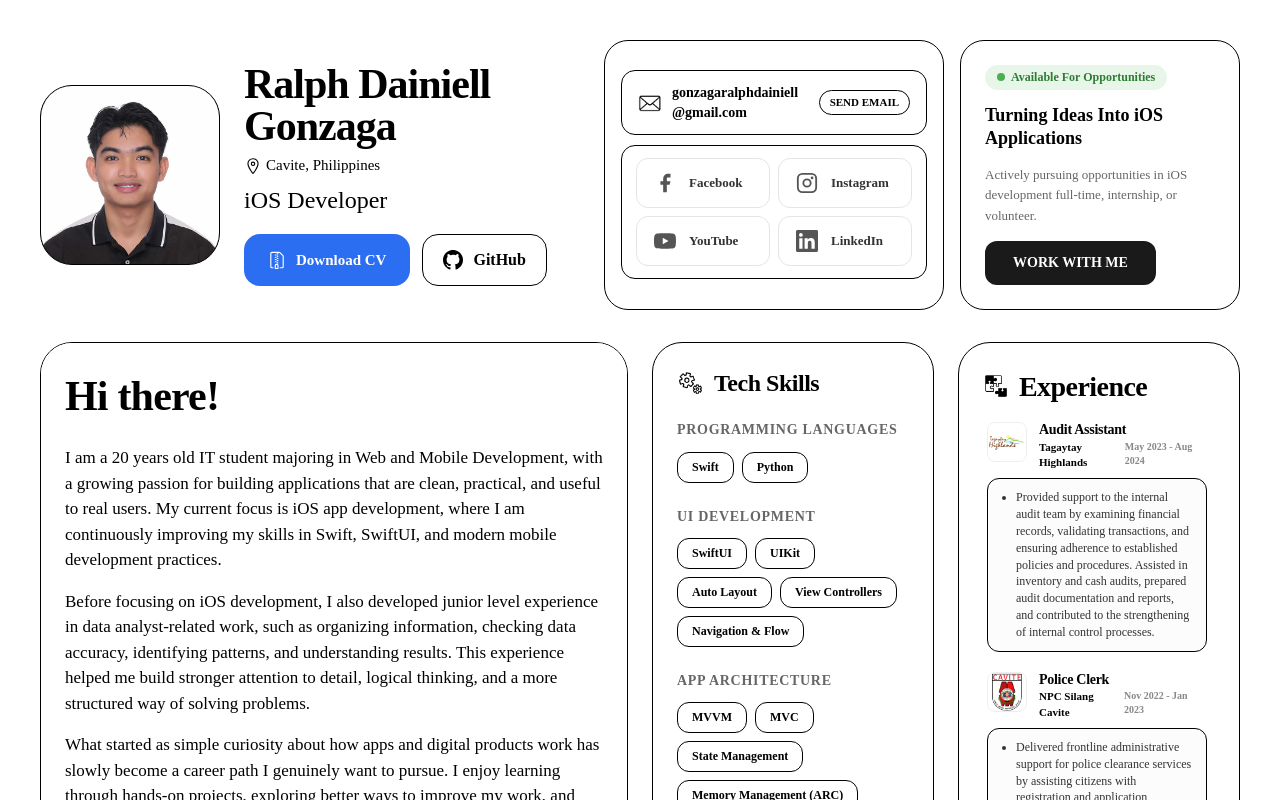
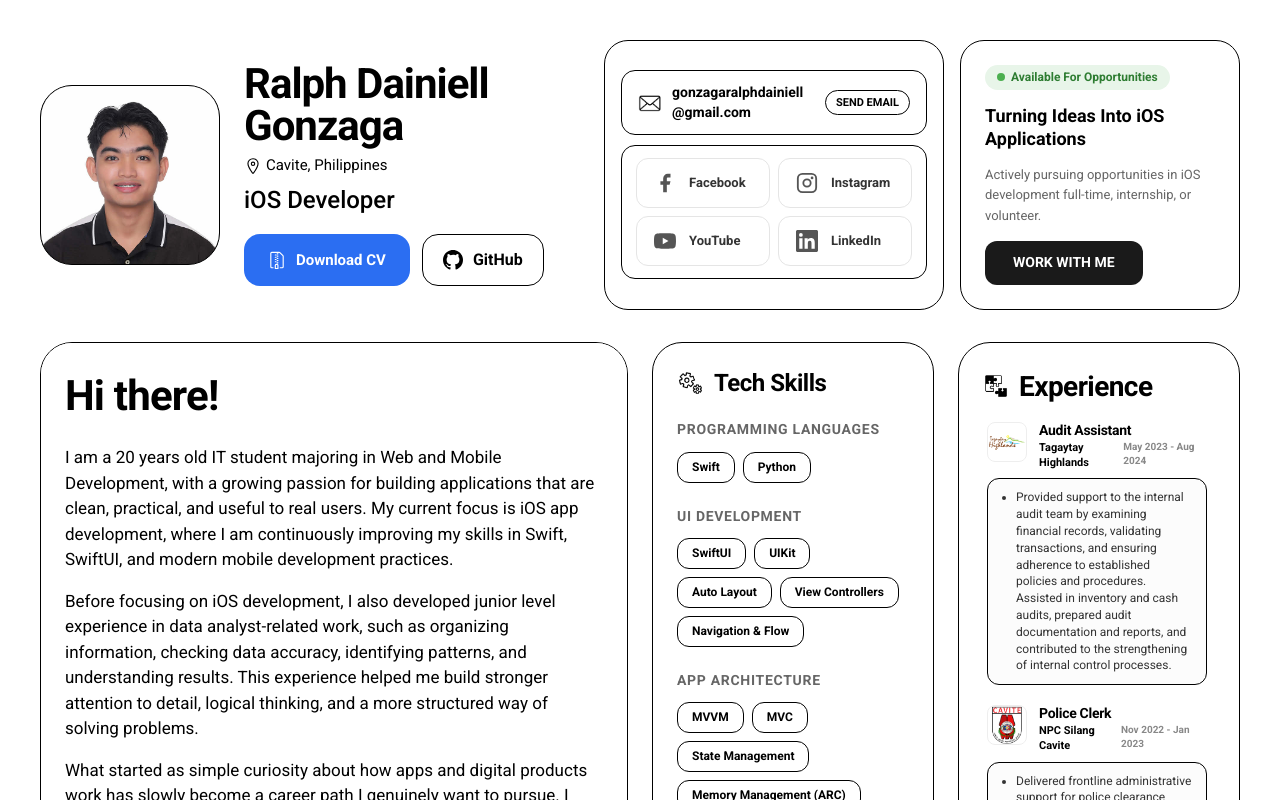
Before and after one commit to Valiantic/Ralph-Dainiell, a Next.js app: page / in a window 1280 px wide. Shown: the top 800 px of the page. Built offline with nearby package versions, Linux system fonts and the light colour scheme.

Commit message:
fontsfuck

```diff
--- a/app/layout.tsx
+++ b/app/layout.tsx
@@ -1,9 +1,9 @@
 import type { Metadata } from "next";
-import { Inter } from "next/font/google";
+import { Roboto } from "next/font/google";
 import "./globals.css";
 
-const inter = Inter({
-  variable: "--font-inter",
+const roboto = Roboto({
+  variable: "--font-roboto",
   subsets: ["latin"],
   weight: ["400", "500", "700"],
 });
@@ -25,7 +25,7 @@
 }) {
   return (
     <html lang="en">
-      <body className={`${inter.variable} antialiased`}>
+      <body className={`${roboto.variable} antialiased`}>
         {children}
 
         <div id="modal-root"></div>
```
